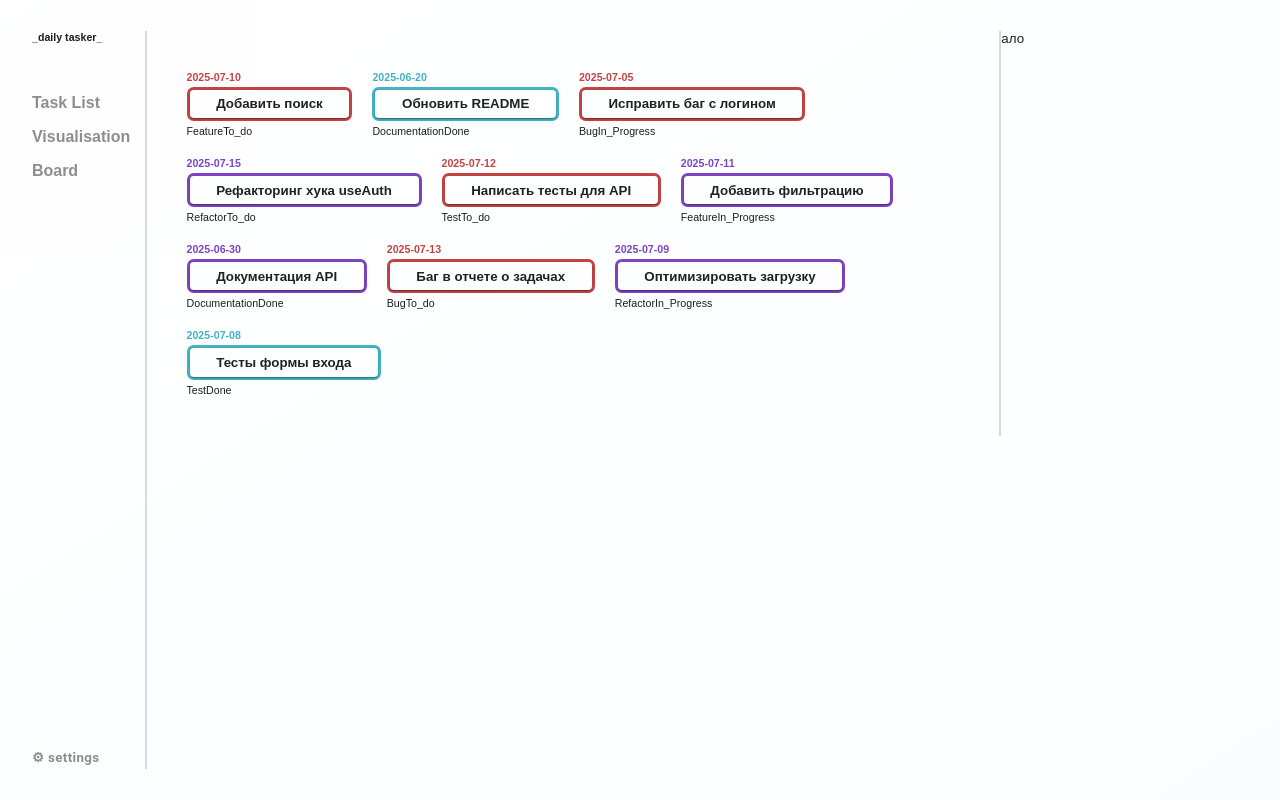
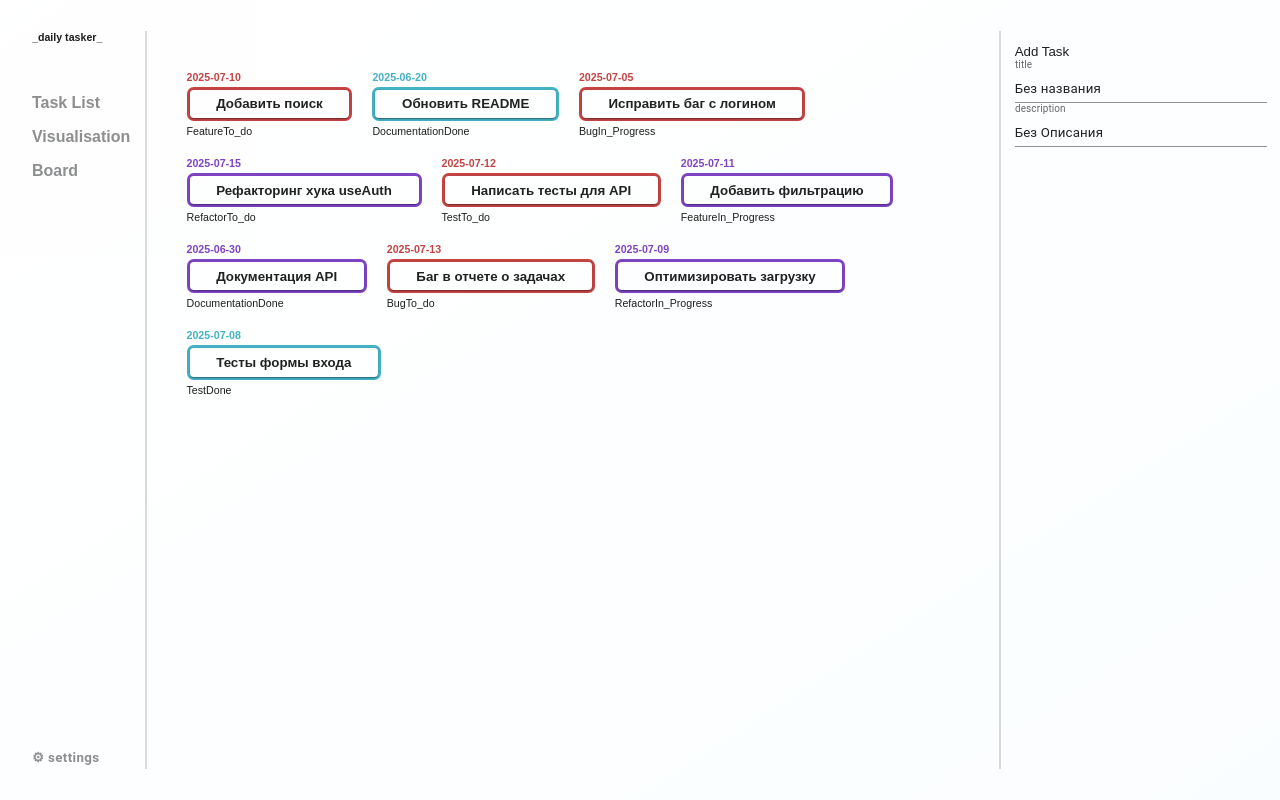
Before and after one commit to ZaplatiteZaSitePJ/t1-tasker, a React (Vite) app: page / in a window 1280 px wide. Built offline with nearby package versions, Linux system fonts and the light colour scheme.

Commit message:
created add task form file

```diff
--- a/package.json
+++ b/package.json
@@ -16,7 +16,7 @@
     "classnames": "^2.5.1",
     "react": "^19.1.0",
     "react-dom": "^19.1.0",
-    "react-hook-form": "^7.56.3",
+    "react-hook-form": "^7.60.0",
     "react-router-dom": "^7.6.3",
     "sass": "^1.87.0"
   },
--- a/src/components/pages/TaskList.module.scss
+++ b/src/components/pages/TaskList.module.scss
@@ -1,12 +1,17 @@
 .taskList {
     display: grid;
     grid-template-columns: 64rem auto;
+    height: 100%;
 
     &__contentPanel{
 
     }
 
     &__addPanel{
+        padding: 1rem;
+        display: grid;
+        grid-template-rows: 1fr;
+        height: 100%;
         border-left: 2px solid var(--light-grey-color);
     }
 }
--- a/src/components/pages/TaskList.tsx
+++ b/src/components/pages/TaskList.tsx
@@ -1,6 +1,7 @@
 import { type FC } from "react";
 import styles from "./TaskList.module.scss";
 import TaskContainer from "./compomemts/tasks/TaskContainer";
+import AddTaskForm from "./compomemts/addTask/AddTaskForm";
 
 const TaskList: FC = () => {
 	return (
@@ -9,7 +10,7 @@ const TaskList: FC = () => {
 				<section className={styles.taskList__contentPanel}>
 					<TaskContainer />
 				</section>
-				<section className={styles.taskList__addPanel}>ало</section>
+				<section className={styles.taskList__addPanel}><AddTaskForm/></section>
 			</div>
 		</>
 	);
--- /dev/null
+++ b/src/components/pages/compomemts/addTask/AddTaskForm.tsx
@@ -0,0 +1,47 @@
+import React from 'react'
+import styles from "./AddTaskForm.module.scss"
+import { useForm } from 'react-hook-form';
+import type { TaskProps } from '../tasks/Task.interface';
+import { TextField } from '@mui/material';
+
+export default function AddTaskForm() {
+  const { register, handleSubmit, formState: { errors } } = useForm<TaskProps>({
+    defaultValues: {title: "Без названия", description: "Без Описания", date: "None", priorites: "Low"}
+  });
+
+  return (
+    <div className={styles.container}>
+      <h2>
+        Add Task
+      </h2>
+      <form>
+        <TextField
+          label="title"
+          variant="standard"
+          fullWidth
+            {...register("title", {
+              required: "Это поле обязательно",
+              minLength: {
+                value: 2,
+                message: "Минимум 2 символа"
+            }
+        })}
+      />
+              <TextField
+          label="description"
+          variant="standard"
+          fullWidth
+            {...register("description", {
+              required: "Это поле обязательно",
+              minLength: {
+                value: 10,
+                message: "Минимум 10 символов"
+            }
+        })}
+      />
+
+      </form>
+
+    </div>
+  )
+}
```
Also changed, not shown: src/components/pages/compomemts/addTask/AddTaskForm.module.scss (added), 1 other file (tests, documents, lock files or other folders).
